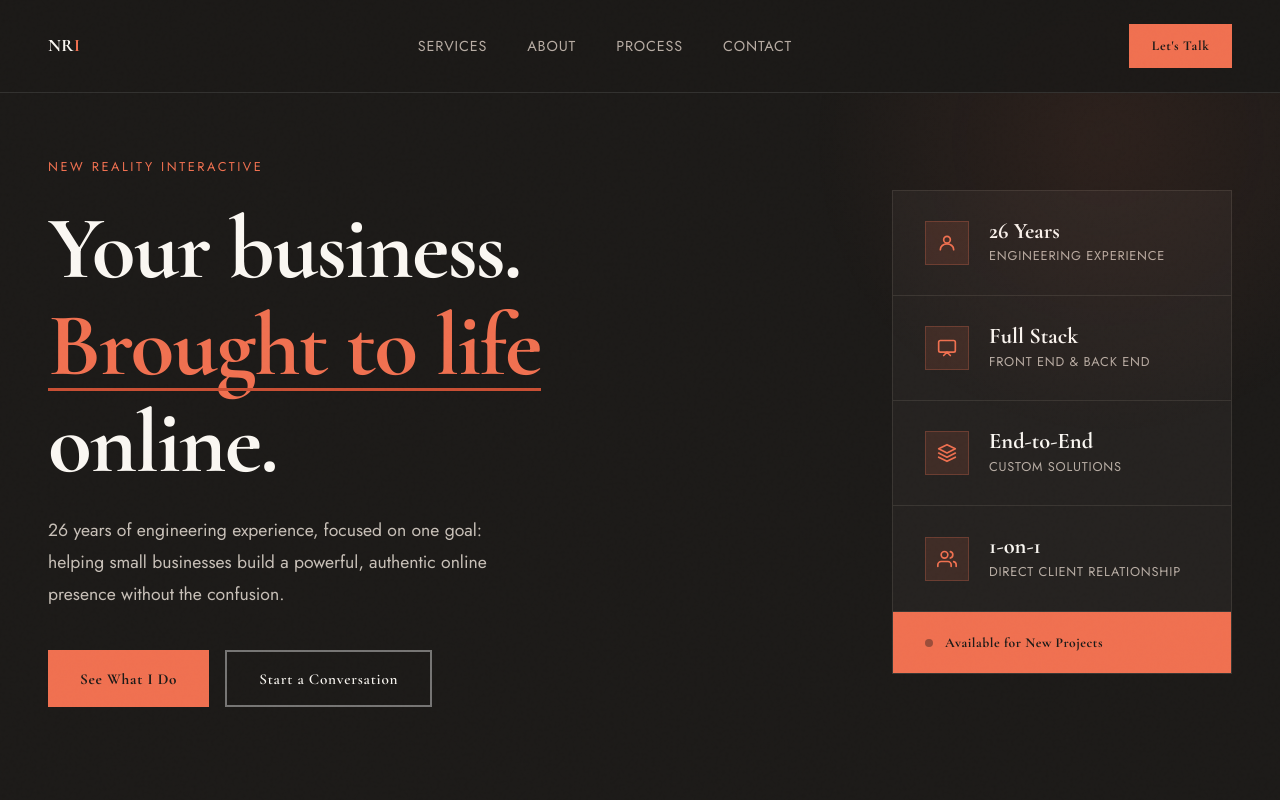
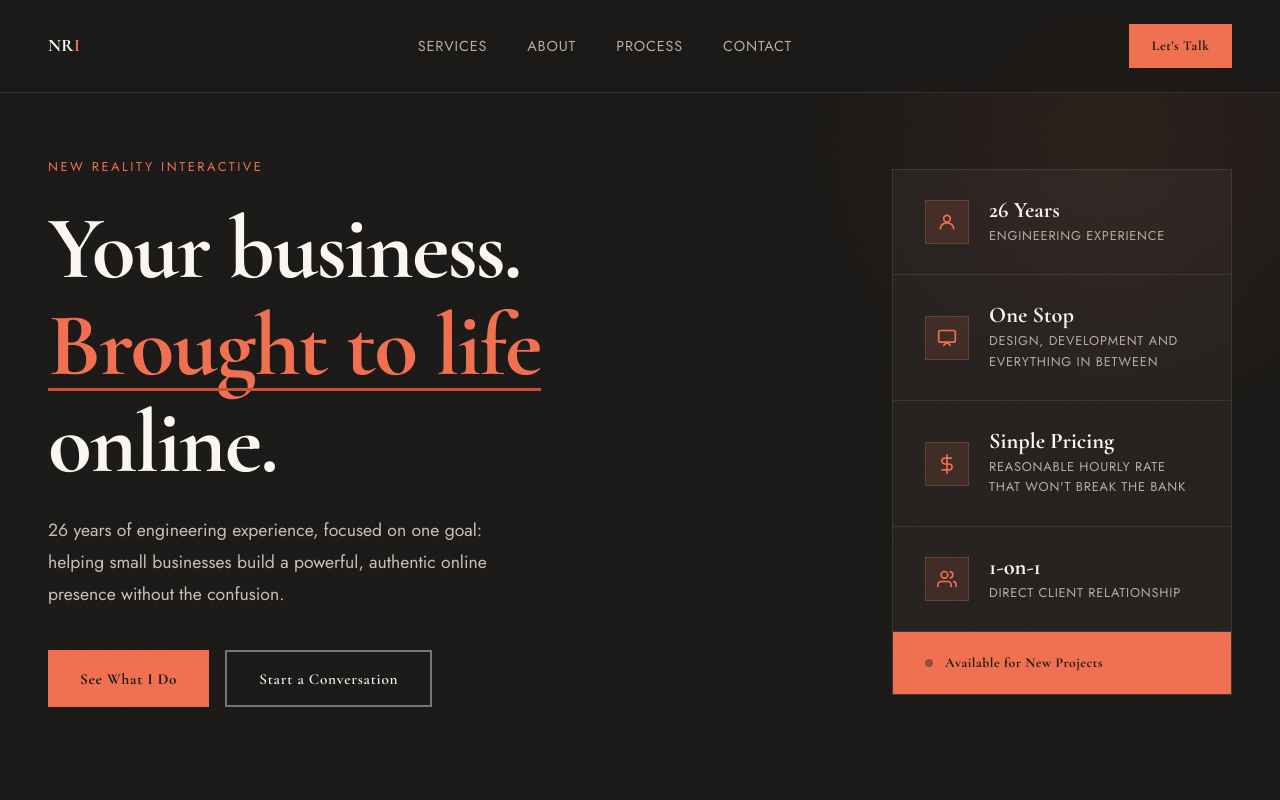
Before and after one commit to New-Reality-Interactive/new-reality-interactive, a plain HTML site: page index.htm in a window 1280 px wide. Shown: the top 800 px of the page. Drawn offline with nearby package versions, Linux system fonts and the light colour scheme.

Commit message:
wording fixes

```diff
--- a/index.htm
+++ b/index.htm
@@ -6,7 +6,7 @@
    <meta name="viewport" content="width=device-width, initial-scale=1.0" />
    <title>New Reality Interactive — Small Business Web Development & Tech Consulting</title>
    <meta name="description"
-      content="New Reality Interactive helps small businesses build and enhance their online presence. 26 years of full-stack engineering experience." />
+      content="New Reality Interactive helps small businesses build and enhance their online presence. 26 years of software engineering experience." />
    <link
       href="https://fonts.googleapis.com/css2?family=Cormorant+Garamond:ital,wght@0,400;0,500;0,600;0,700;1,400;1,600&family=Jost:wght@300;400;500;600;700&display=swap"
       rel="stylesheet" />
@@ -891,8 +891,8 @@
                      </svg>
                   </div>
                   <div class="cred-text">
-                     <div class="cred-value">Full Stack</div>
-                     <div class="cred-label">Front End &amp; Back End</div>
+                     <div class="cred-value">One Stop</div>
+                     <div class="cred-label">Design, development and everything in between</div>
                   </div>
                </div>
 
@@ -900,14 +900,13 @@
                   <div class="cred-icon">
                      <svg viewBox="0 0 24 24" fill="none" stroke="currentColor" stroke-width="2" stroke-linecap="round"
                         stroke-linejoin="round">
-                        <path d="M12 2L2 7l10 5 10-5-10-5z" />
-                        <path d="M2 17l10 5 10-5" />
-                        <path d="M2 12l10 5 10-5" />
+                        <line x1="12" y1="1" x2="12" y2="23" />
+                        <path d="M17 5H9.5a3.5 3.5 0 0 0 0 7h5a3.5 3.5 0 0 1 0 7H6" />
                      </svg>
                   </div>
                   <div class="cred-text">
-                     <div class="cred-value">End-to-End</div>
-                     <div class="cred-label">Custom Solutions</div>
+                     <div class="cred-value">Sinple Pricing</div>
+                     <div class="cred-label">Reasonable hourly rate that won't break the bank</div>
                   </div>
                </div>
 
@@ -1010,8 +1009,8 @@
                      <dd class="about-stat-num">26</dd>
                   </div>
                   <div class="about-stat-block">
-                     <dt class="about-stat-label">Full stack, front end and back end</dt>
-                     <dd class="about-stat-num">F+B</dd>
+                     <dt class="about-stat-label">I build the whole thing, no extra vendors needed</dt>
+                     <dd class="about-stat-num">A to Z</dd>
                   </div>
                   <div class="about-stat-block">
                      <dt class="about-stat-label">You work directly with me, not handed off to a team</dt>
```
